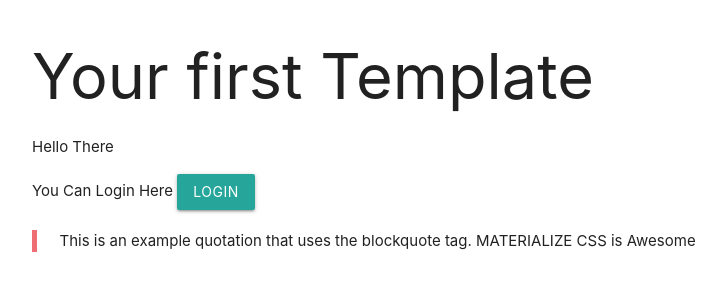
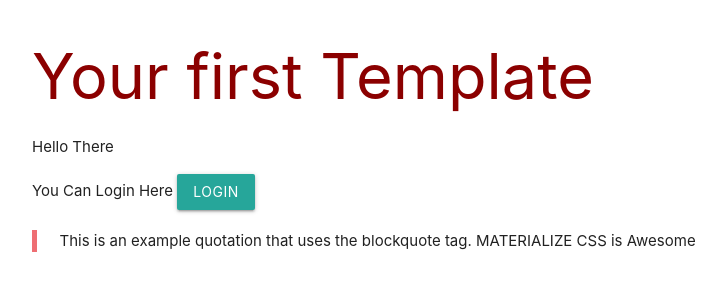
Before and after one commit to rifqirosyidi/build-websites-with-django, a Django app: page /accounts/ in a window 1280 px wide. Shown: the top 300 px of the page, without its empty margins (160-886 px from the left). Run offline with Django 3.2, Linux system fonts and the light colour scheme.

Commit message:
working with static files

```diff
--- /dev/null
+++ b/accounts/static/accounts/style.css
@@ -0,0 +1,5 @@
+/* Some Custom Css Here */
+
+.color-orange {
+    color: darkred;
+}
--- a/accounts/templates/accounts/home.html
+++ b/accounts/templates/accounts/home.html
@@ -1,3 +1,4 @@
+{% load static %}
 <!doctype html>
 <html lang="en">
 <head>
@@ -6,13 +7,13 @@
           content="width=device-width, user-scalable=no, initial-scale=1.0, maximum-scale=1.0, minimum-scale=1.0">
     <meta http-equiv="X-UA-Compatible" content="ie=edge">
     <title>Document</title>
-
     <link rel="stylesheet" href="https://cdnjs.cloudflare.com/ajax/libs/materialize/1.0.0/css/materialize.min.css">
+    <link rel="stylesheet" href="{% static 'accounts/style.css' %}">
 </head>
 <body>
 
 <div class="container">
-    <h1>Your first Template</h1>
+    <h1 class="color-orange">Your first Template</h1>
     <p>Hello There</p>
     <p>You Can Login Here <button class="waves-effect waves-light btn">Login</button></p>
 
```
